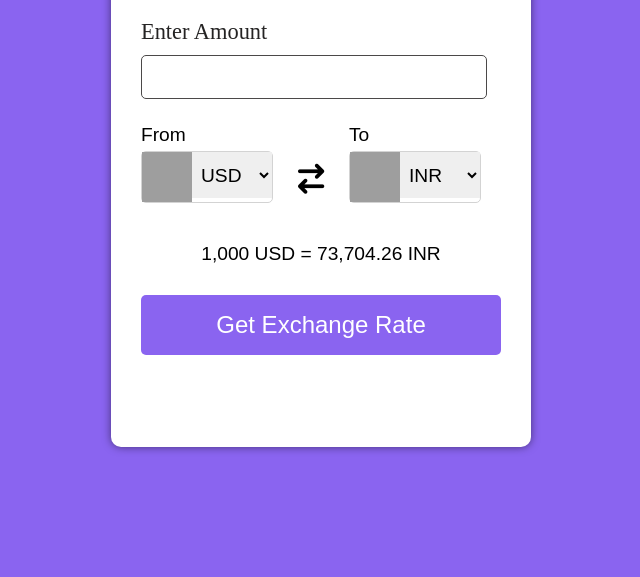
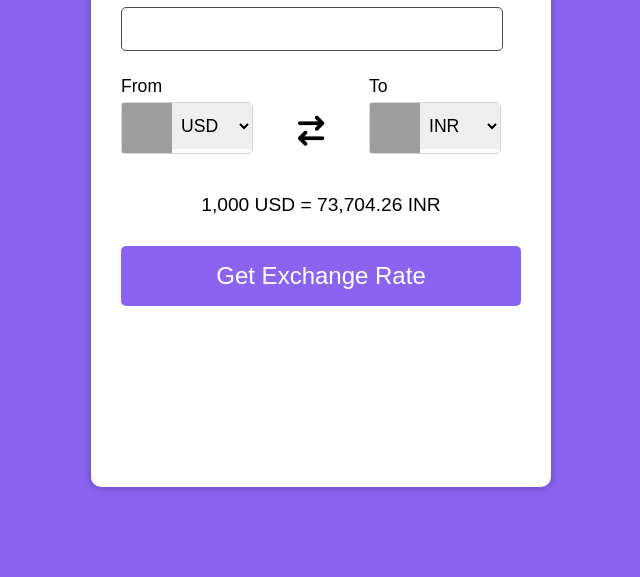
Before and after one commit to yashraj014/currency-converter, a plain HTML site: page index.html in a window 1280 px wide. Shown: the part 223-800 px from the top of the page, without its empty margins (319-959 px from the left). Drawn offline with Linux system fonts and the light colour scheme; grey boxes are pictures that could not be loaded.

Commit message:
ui changed

```diff
--- a/style.css
+++ b/style.css
@@ -11,21 +11,22 @@
     align-items: center;
 }
 .box{
-    height: 60vmin;
-    width: 45vmin;
+    height: 70vmin;
+    width: 50vmin;
     display: flex;
     flex-direction:column ;
     padding: 30px;
     background-color: white;
     border-radius: 10px;
     border: none;
-    box-shadow: 0 0 8px rgb(0,0,0,0.5);
+    box-shadow: 0 0 8px rgb(0,0,0,0.3);
 }
 
 .heading{
     text-align: center;
     font-family: Arial, Helvetica, sans-serif;
     color: rgb(48, 48, 48);
+    font-size: 1.8rem;
 }
 .wrap1{
     display: flex;
@@ -33,13 +34,13 @@
     gap: 10px;
     margin-top: 45px;
     color: rgb(36, 35, 35);
-    font-size: 1.4rem;
+    font-size: 1.2rem;
 }
 #amount{
     width: 90%;
     height: 42px;
     border-radius: 5px;
-     border: 1.5px solid rgb(75, 73, 73);
+     border: 1px solid rgb(75, 73, 73);
      outline: none;
     display: flex;
     align-items: center;
@@ -56,7 +57,7 @@
     display: flex;
     flex-direction: column;
     gap: 5px;
-    font-size: 1.2rem;
+    font-size: 1.1rem;
     font-family: Arial, Helvetica, sans-serif;
 }
 #from{
@@ -65,7 +66,7 @@
      border:none;
   outline: none;
   padding-left: 5px;
-  font-size: 1.2rem;
+  font-size: 1.1rem;
 }
 
 #to{
@@ -75,7 +76,7 @@
   outline: none;
   outline: none;
   padding-left: 5px;
-  font-size: 1.2rem;
+  font-size: 1.1rem;
 }
 .arrow{
     margin-top: 40px;
```
